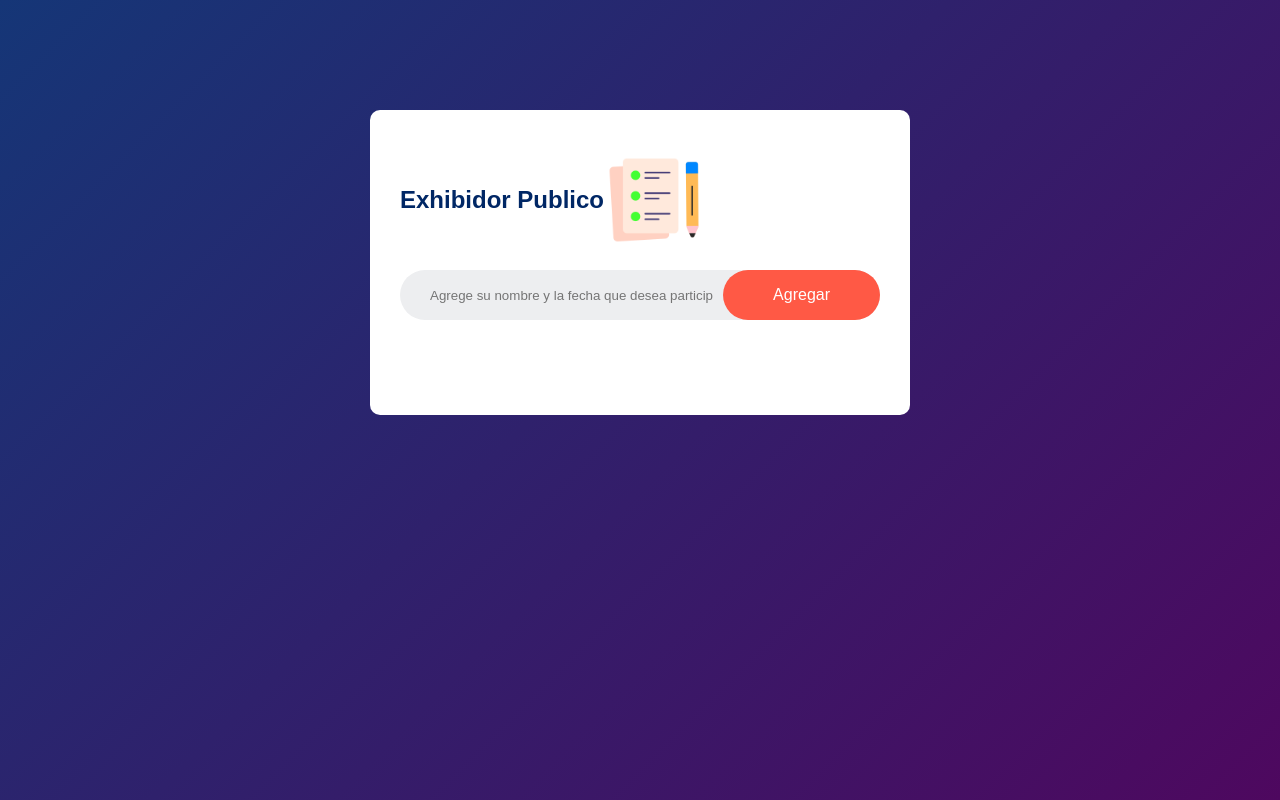
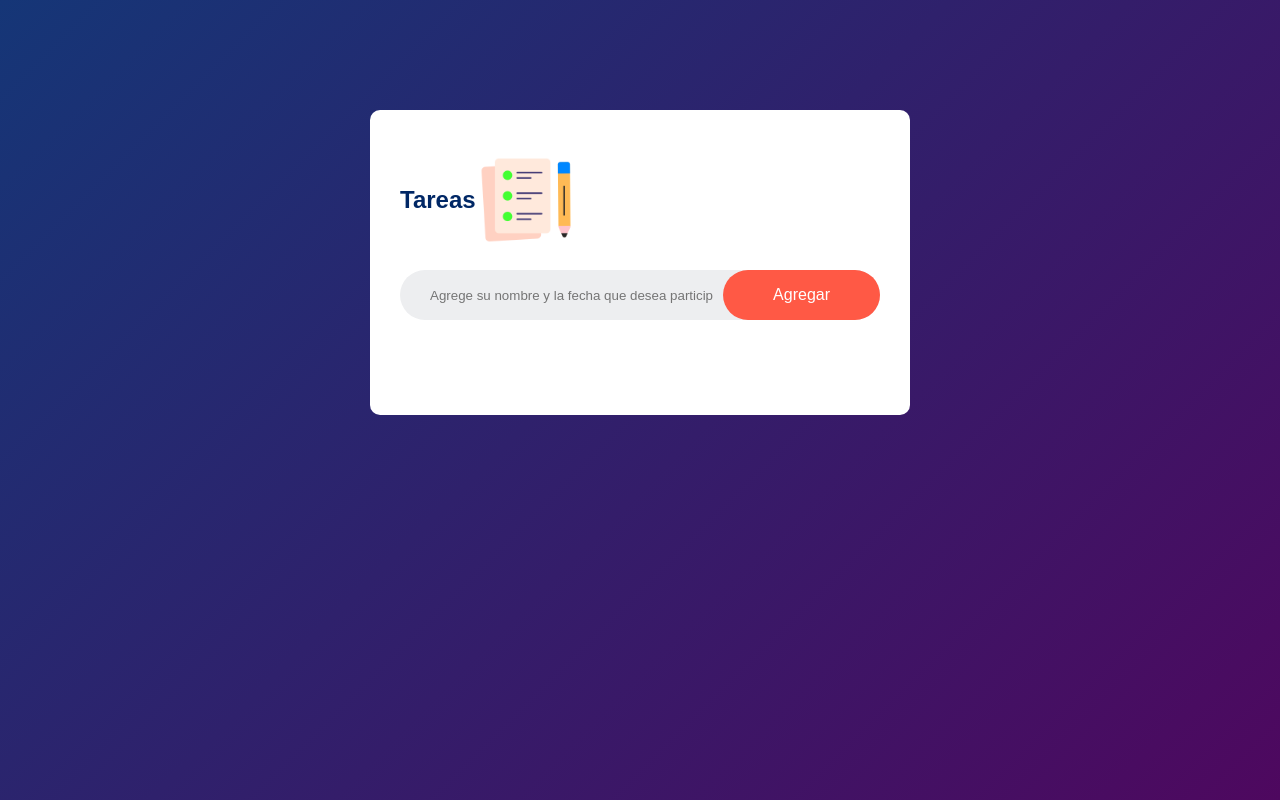
Before and after one commit to hawevine/tareas, a plain HTML site: page index.html in a window 1280 px wide. Drawn offline with Linux system fonts and the light colour scheme.

Commit message:
Update index.html

```diff
--- a/index.html
+++ b/index.html
@@ -9,7 +9,7 @@
 <body>
     <div class="container">
         <div class="tareas">
-            <h2>Exhibidor Publico<img src="images/icon.png"></h2>
+            <h2>Tareas<img src="images/icon.png"></h2>
             <div class="row">
                 <input type="text" id="input-box" placeholder="Agrege su nombre y la fecha que desea participar">
                 <button onclick="addTask()">Agregar</button>
```
